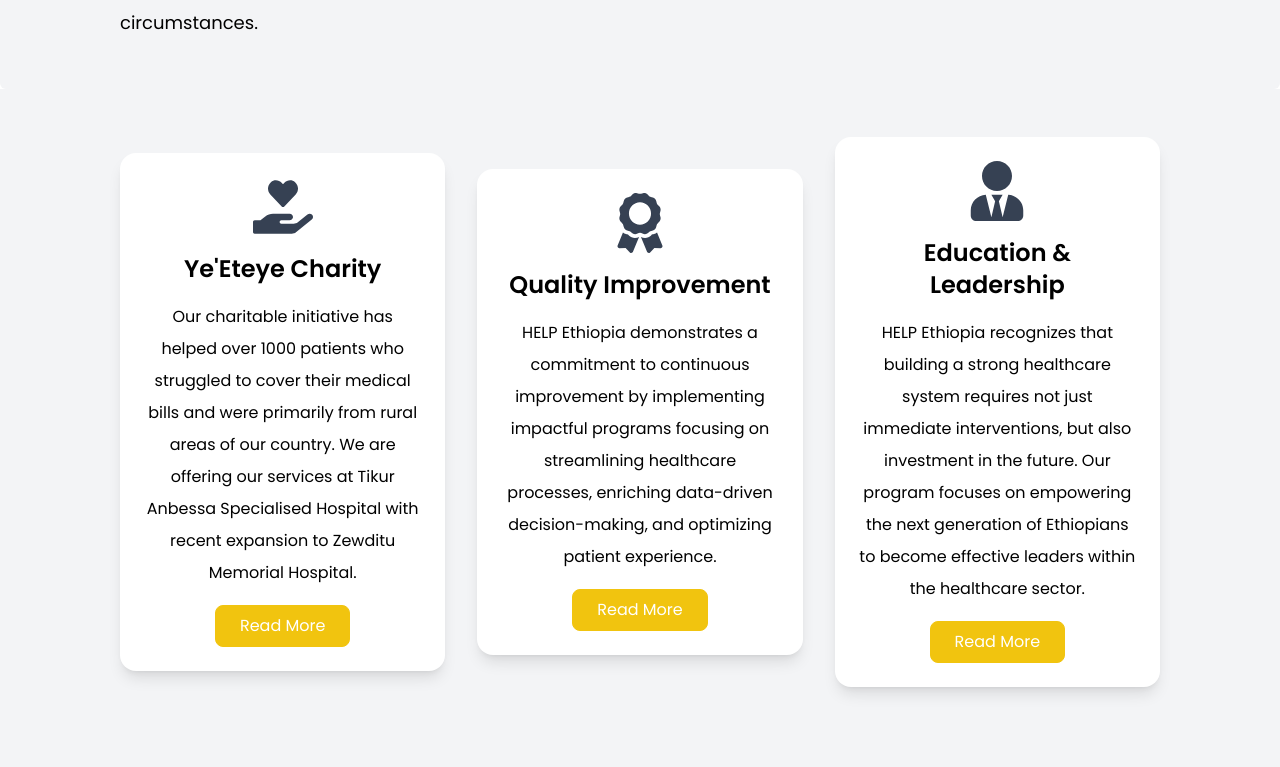
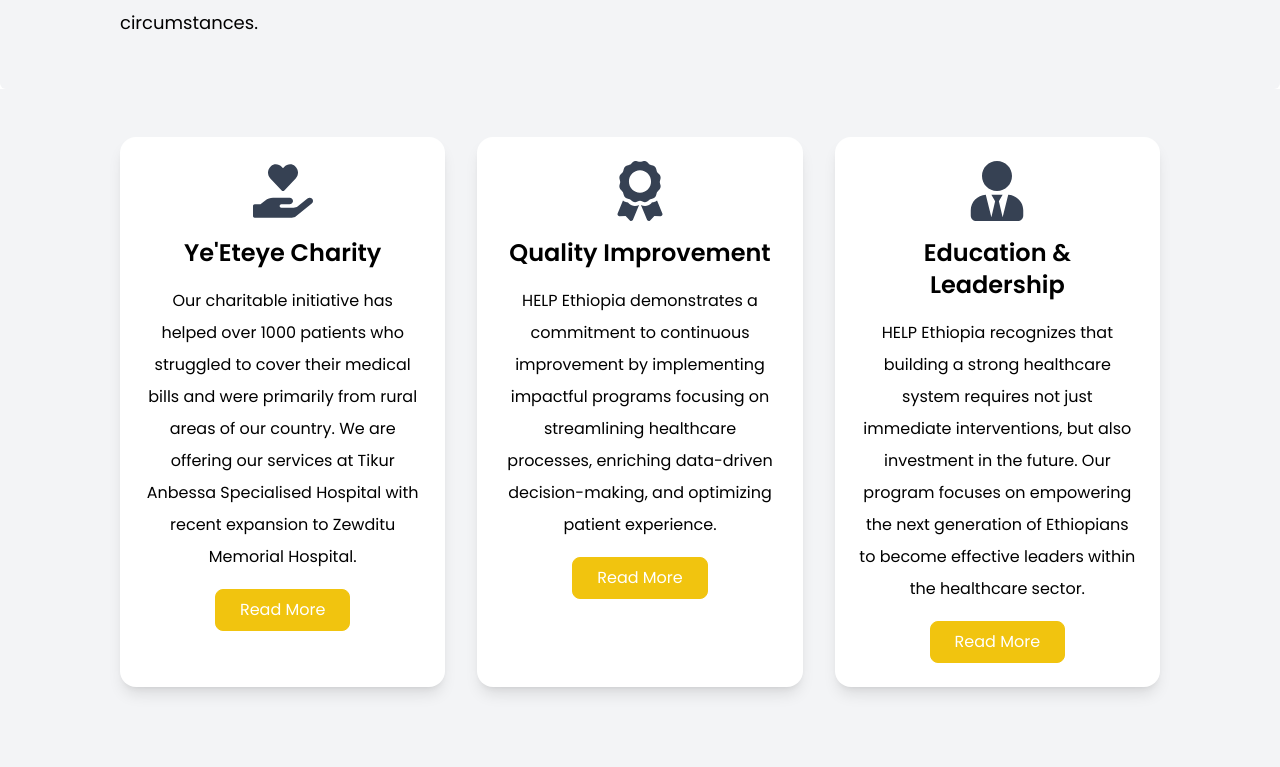
Before and after one commit to dagimgetaw/Help-Ethiopia-Website, a React (Vite) app: page / in a window 1280 px wide. Shown: the part 1513-2280 px from the top of the page. Built offline with nearby package versions, Linux system fonts and the light colour scheme.

Commit message:
update the service content

```diff
--- a/src/Components/Home/Service.jsx
+++ b/src/Components/Home/Service.jsx
@@ -3,56 +3,54 @@
 
 export default function Service() {
   return (
-    <div className="py-12 px-10 md:px-20 xl:px-30 2xl:px-40 gap-12 bg-gray-100 flex flex-col md:grid md:grid-cols-2 md:gap-8 xl:grid-cols-3 xl:gap-8 xl:justify-center xl:items-center">
-      <div className="bg-white shadow-lg rounded-2xl p-6 text-center flex-1">
+    <div className="py-12 px-5 md:px-20 xl:px-30 2xl:px-40 gap-12 bg-gray-100 grid grid-cols-1 md:grid-cols-2 xl:grid-cols-3 xl:gap-8">
+      <div className="bg-white shadow-lg rounded-2xl p-6 text-center">
         <FaHandHoldingHeart className="m-auto text-6xl text-gray-700" />
         <h2 className="text-2xl font-semibold mt-4 font-text">
           Ye'Eteye Charity
         </h2>
-        <p className="mt-4 font-text text-md leading-8">
+        <p className="mt-4 text-md leading-8 font-text">
           Our charitable initiative has helped over 1000 patients who struggled
           to cover their medical bills and were primarily from rural areas of
           our country. We are offering our services at Tikur Anbessa Specialised
           Hospital with recent expansion to Zewditu Memorial Hospital.
         </p>
         <Link>
-          <button className="mt-4 py-2 px-6 border border-[#F1C40F] rounded-lg bg-[#F1C40F] text-white font-text font-normal text-md hover:bg-yellow-500 transition cursor-pointer">
+          <button className="mt-4 py-2 px-6 border border-[#F1C40F] rounded-lg bg-[#F1C40F] text-white text-md font-text hover:bg-yellow-500 transition">
             Read More
           </button>
         </Link>
       </div>
-
-      <div className="bg-white shadow-lg rounded-2xl p-6 text-center flex-1">
+      <div className="bg-white shadow-lg rounded-2xl p-6 text-center">
         <FaAward className="m-auto text-6xl text-gray-700" />
         <h2 className="text-2xl font-semibold mt-4 font-text">
           Quality Improvement
         </h2>
-        <p className="mt-4 font-text text-md leading-8">
+        <p className="mt-4 text-md leading-8 font-text">
           HELP Ethiopia demonstrates a commitment to continuous improvement by
           implementing impactful programs focusing on streamlining healthcare
           processes, enriching data-driven decision-making, and optimizing
           patient experience.
         </p>
         <Link>
-          <button className="mt-4 py-2 px-6 border border-[#F1C40F] rounded-lg bg-[#F1C40F] text-white font-text font-normal text-md hover:bg-yellow-500 transition cursor-pointer">
+          <button className="mt-4 py-2 px-6 border border-[#F1C40F] rounded-lg bg-[#F1C40F] text-white text-md font-text hover:bg-yellow-500 transition">
             Read More
           </button>
         </Link>
       </div>
-
-      <div className="bg-white shadow-lg rounded-2xl p-6 text-center flex-1 md:col-span-2 xl:col-span-1">
+      <div className="bg-white shadow-lg rounded-2xl p-6 text-center md:col-span-2 xl:col-span-1">
         <FaUserTie className="m-auto text-6xl text-gray-700" />
         <h2 className="text-2xl font-semibold mt-4 font-text">
           Education & Leadership
         </h2>
-        <p className="mt-4 font-text text-md leading-8">
+        <p className="mt-4 text-md leading-8 font-text">
           HELP Ethiopia recognizes that building a strong healthcare system
           requires not just immediate interventions, but also investment in the
           future. Our program focuses on empowering the next generation of
           Ethiopians to become effective leaders within the healthcare sector.
         </p>
         <Link>
-          <button className="mt-4 py-2 px-6 border border-[#F1C40F] rounded-lg bg-[#F1C40F] text-white font-text font-normal text-md hover:bg-yellow-500 transition cursor-pointer">
+          <button className="mt-4 py-2 px-6 border border-[#F1C40F] rounded-lg bg-[#F1C40F] text-white text-md font-text hover:bg-yellow-500 transition">
             Read More
           </button>
         </Link>
```
